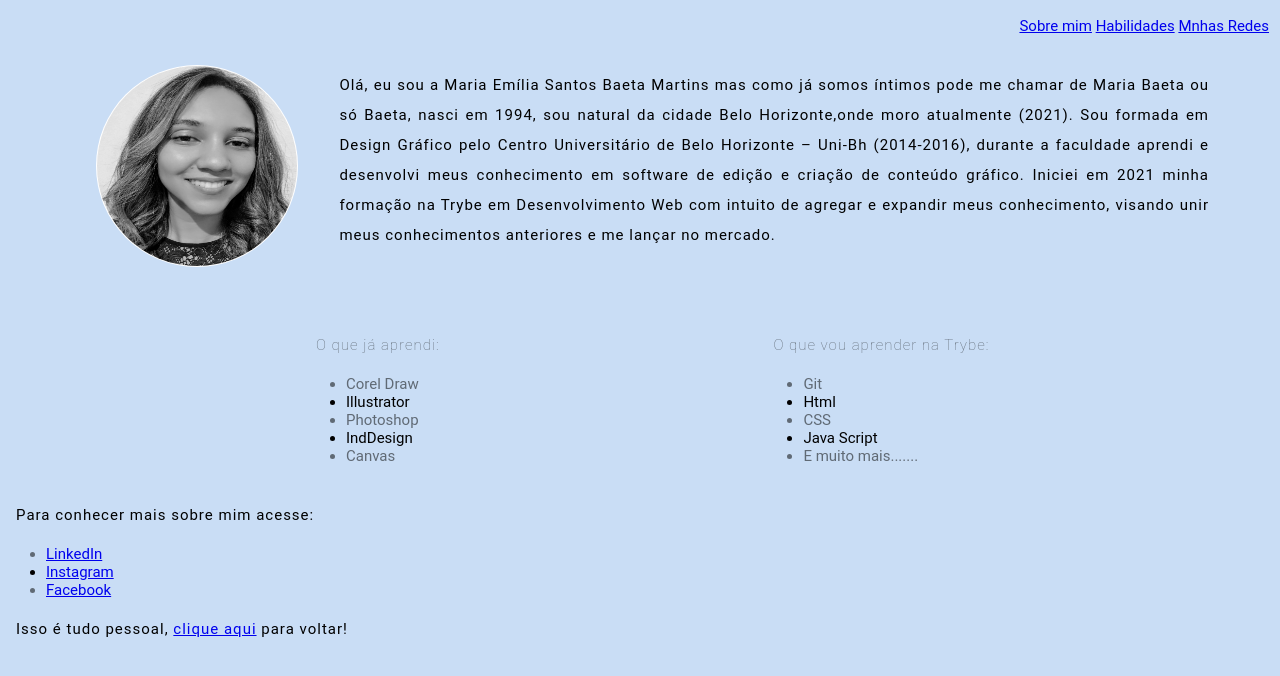
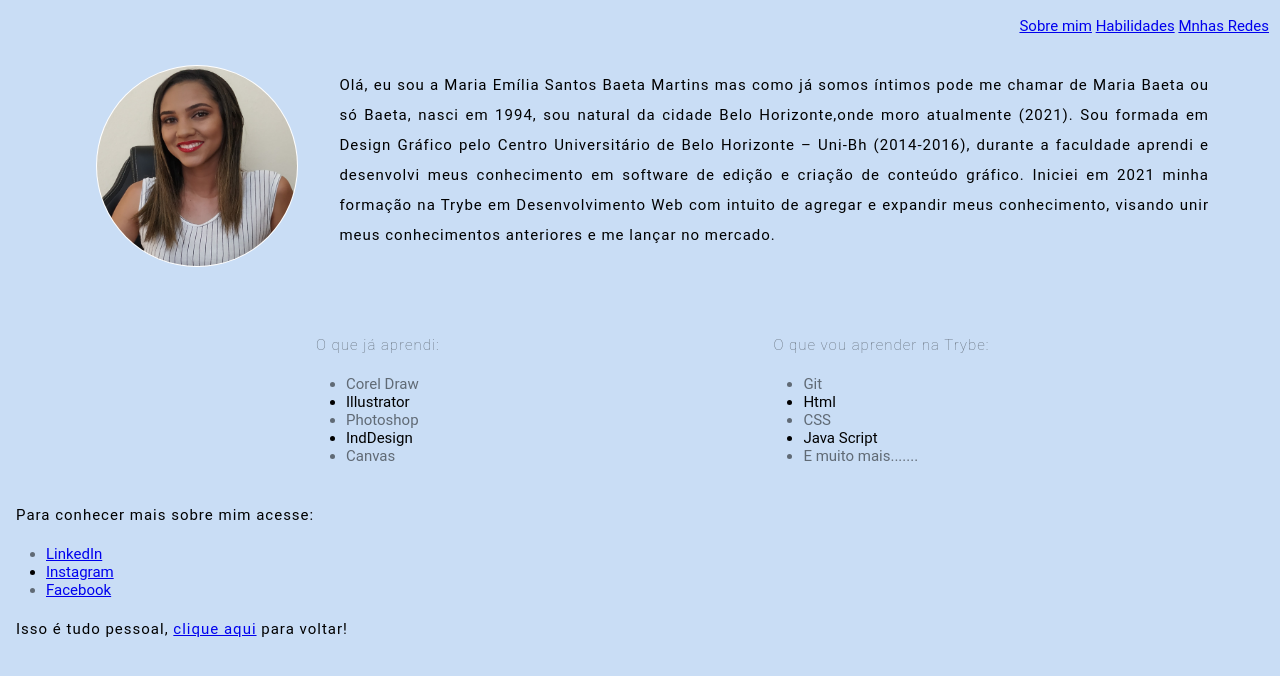
Before and after one commit to maria-baeta/portfolio_web, a plain HTML site: page index.html in a window 1280 px wide. Shown: the part 58-734 px from the top of the page. Drawn offline with Linux system fonts and the light colour scheme.

Commit message:
Troca a foto

```diff
--- a/index.html
+++ b/index.html
@@ -19,14 +19,13 @@
     </div>
     </div>
     <div id="foto">
-        <img  id="photo"src="imagem2.jpg" alt="Foto da Maria"  >
+        <img  id="photo"src="eu.jpg" alt="Foto da Maria"  >
     </div>
     <div id="sobre" >
         <p>Olá, eu sou a Maria Emília Santos Baeta Martins mas  como já somos íntimos pode me chamar de Maria Baeta ou só Baeta, nasci em 1994, sou natural da cidade Belo Horizonte,onde moro atualmente (2021). Sou formada em Design Gráfico pelo Centro Universitário de Belo Horizonte – Uni-Bh (2014-2016), durante a faculdade aprendi e desenvolvi meus conhecimento em software de edição e criação de conteúdo gráfico. Iniciei em 2021 minha formação na Trybe em Desenvolvimento Web com intuito de agregar e expandir meus conhecimento, visando unir meus conhecimentos anteriores e me lançar no mercado.
         </p>
     </div>
     <div>
-
         <div class="lista" id="habilidades">
             <p class="sub-titulo">O que já aprendi:</p>
                <ul>
```
Also changed, not shown: eu.jpg (added).
